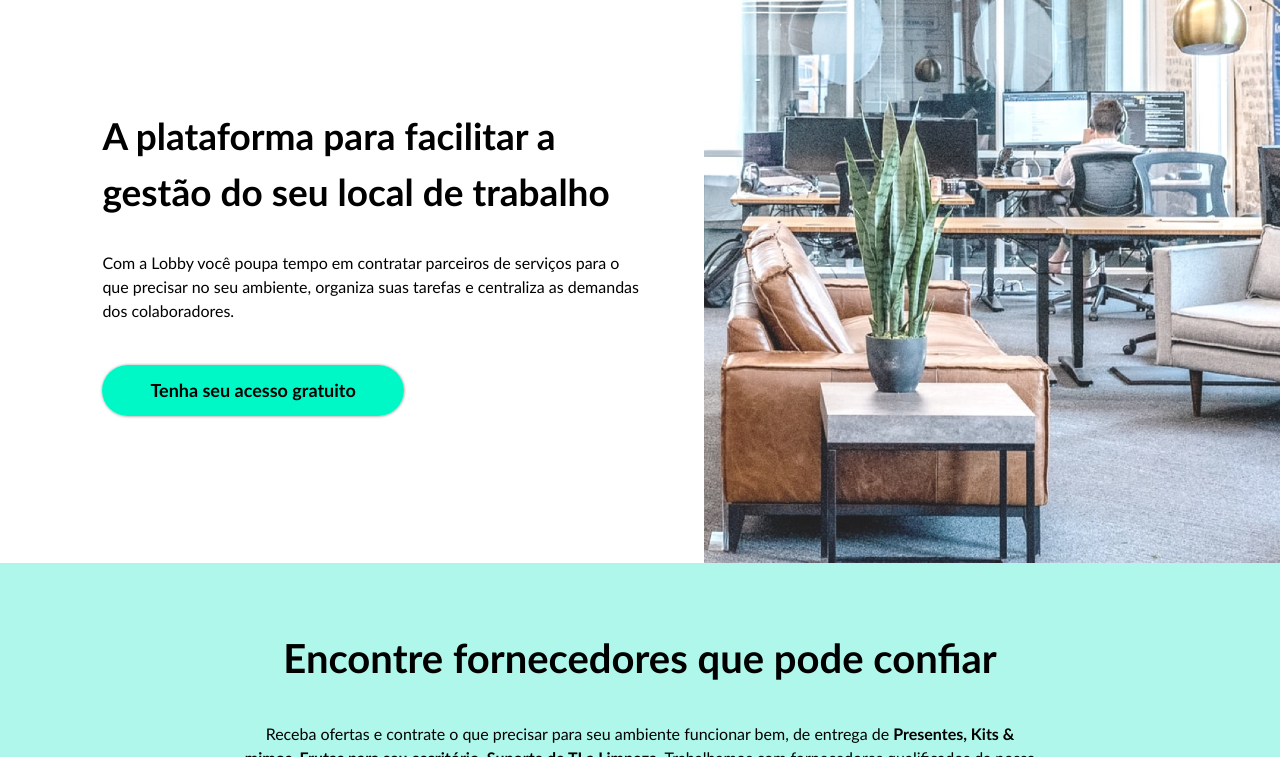
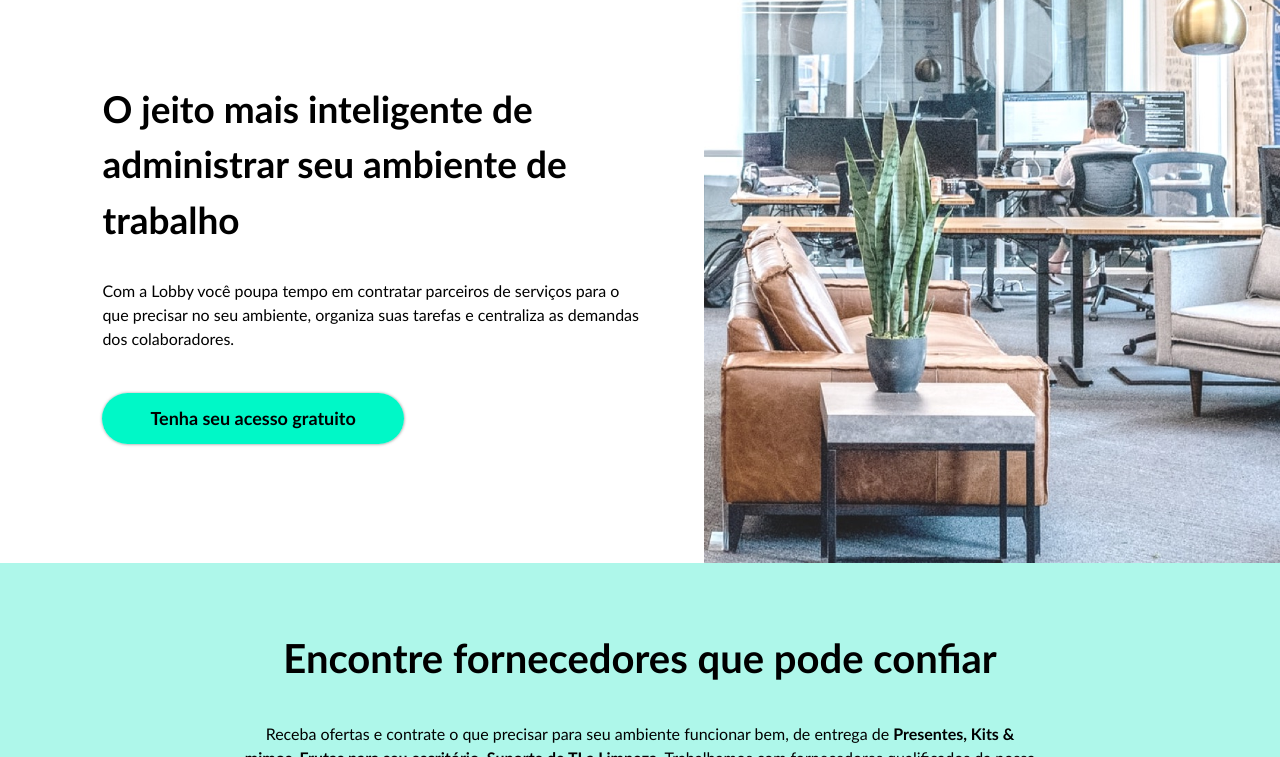
Before and after one commit to lobby-tech/lobby.tech, a Jekyll site: the page built from index.html, in a window 1280 px wide and 900 px high, cut to the strip 143-900 px from the top of the window. Built offline with Jekyll 4.4.1, drawn with Linux system fonts in a browser that asks for light colours.

Commit message:
Updated headline

```diff
--- a/index.html
+++ b/index.html
@@ -1,12 +1,12 @@
 ---
-title: Lobby - A plataforma para facilitar a gestão do seu local de trabalho
+title: Lobby - O jeito mais inteligente de administrar seu ambiente de trabalho
 description: Plataforma única com todos serviços para facilitar a vida no espaço de trabalho
 layout: home
 ---
 <main>
   <section class="billboard">
     <div class="billboard__content">
-      <h1 class="billboard_title">A plataforma para facilitar a gestão do seu local de trabalho</h1>
+      <h1 class="billboard_title">O jeito mais inteligente de administrar seu ambiente de trabalho</h1>
       <p>
         Com a Lobby você poupa tempo em contratar parceiros de serviços para o que precisar no seu ambiente,
         organiza suas tarefas e centraliza as demandas dos colaboradores.
```
